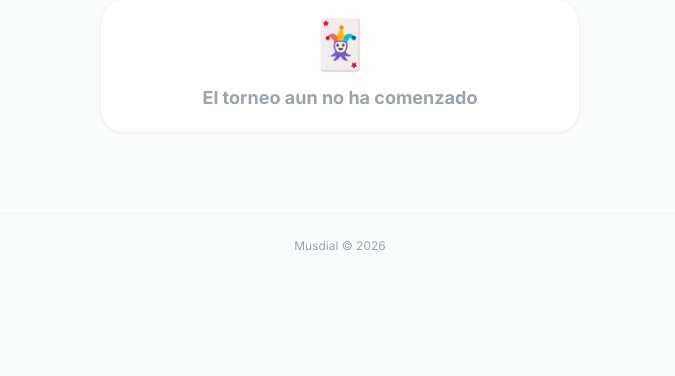
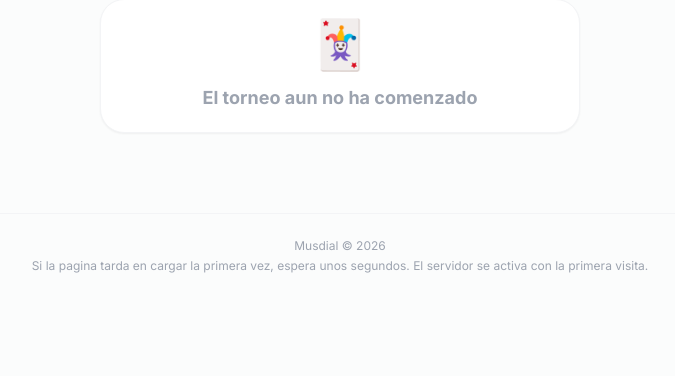
Before and after one commit to mzoyo/musdial, a Django app: page / in a window 1280 px wide. Shown: the part 241-617 px from the top of the page, without its empty margins (300-975 px from the left). Run offline with Django 5.2, Linux system fonts and the light colour scheme; data that the repository does not hold is empty; some libraries are stand-ins or nearby versions.

Commit message:
Añadir aviso de tiempo de carga en el footer
Informa a los usuarios de que la primera carga puede tardar
porque el servidor gratuito se activa con la primera visita.

Co-Authored-By: Claude Opus 4.6 (1M context) <noreply@anthropic.com>

```diff
--- a/templates/base.html
+++ b/templates/base.html
@@ -87,8 +87,9 @@
         {% block content %}{% endblock %}
     </main>
 
-    <footer class="text-center text-gray-400 text-xs py-6 border-t border-gray-100">
-        Musdial &copy; 2026
+    <footer class="text-center text-gray-400 text-xs py-6 border-t border-gray-100 space-y-1">
+        <p>Musdial &copy; 2026</p>
+        <p>Si la pagina tarda en cargar la primera vez, espera unos segundos. El servidor se activa con la primera visita.</p>
     </footer>
 </body>
 </html>
```
